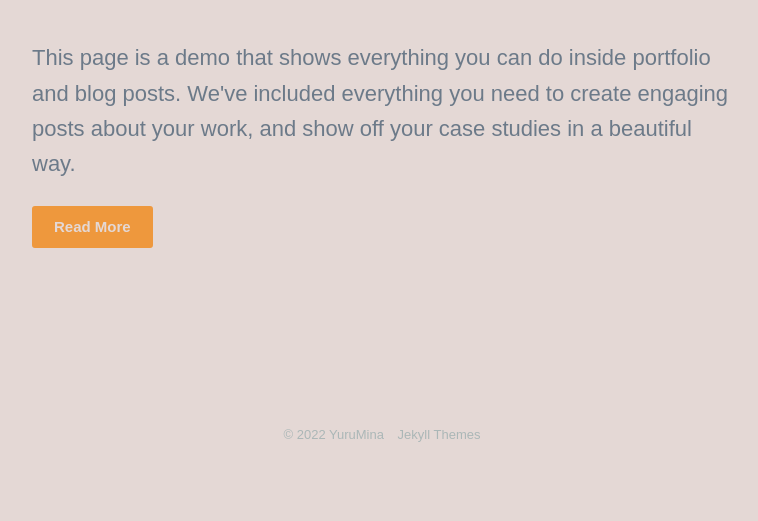
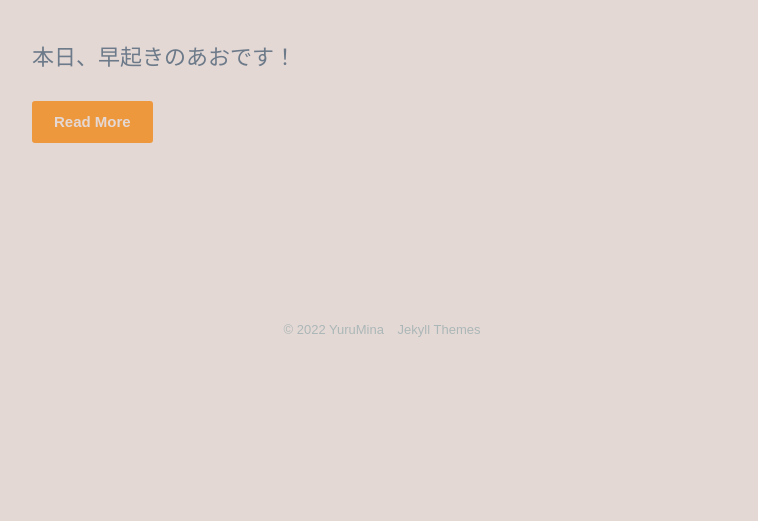
Before and after one commit to yutarochan/yurumina, a Jekyll site: the page built from index.html, in a window 1280 px wide. Shown: the part 1200-1721 px from the top of the page, without its empty margins (258-1016 px from the left). Built offline with Jekyll 4.4.1, drawn with Linux system fonts in a browser that asks for light colours; nearby versions of some CDN libraries; some web fonts are replaced; the list of posts is cut into pages by our own code; after the commit the page ends 1616 px from its top, so only the background shows below that.

Commit message:
(add) Add new post

```diff
--- a/_posts/2022-08-02-breakfast.md
+++ b/_posts/2022-08-02-breakfast.md
@@ -2,10 +2,10 @@
 title: '祝🎉　初投稿！'
 date: 2022-08-02 00:00:00
 featured_image: '/images/post/2022-08-01-breakfast.jpg'
-excerpt: This page is a demo that shows everything you can do inside portfolio and blog posts. We've included everything you need to create engaging posts about your work, and show off your case studies in a beautiful way.
+excerpt: 本日、早起きのあおです！
 ---
 
-![](images/post/2022-08-01-breakfast.jpg)
+![](/images/post/2022-08-01-breakfast.jpg)
 
 こんにちは皆さん。
 
@@ -15,7 +15,7 @@ excerpt: This page is a demo that shows everything you can do inside portfolio a
 
 本日のモーニングではないですが先日行った旅行先でのモーニングの写真を載せておきます！！😊
 
-![](images/post/2022-08-01-coffee.jpg)
+![](/images/post/2022-08-01-coffee.jpg)
 
 ここのウインナーコーヒーはホイップがモリモリでとっても美味しいので大好きです！！😍
 
```
